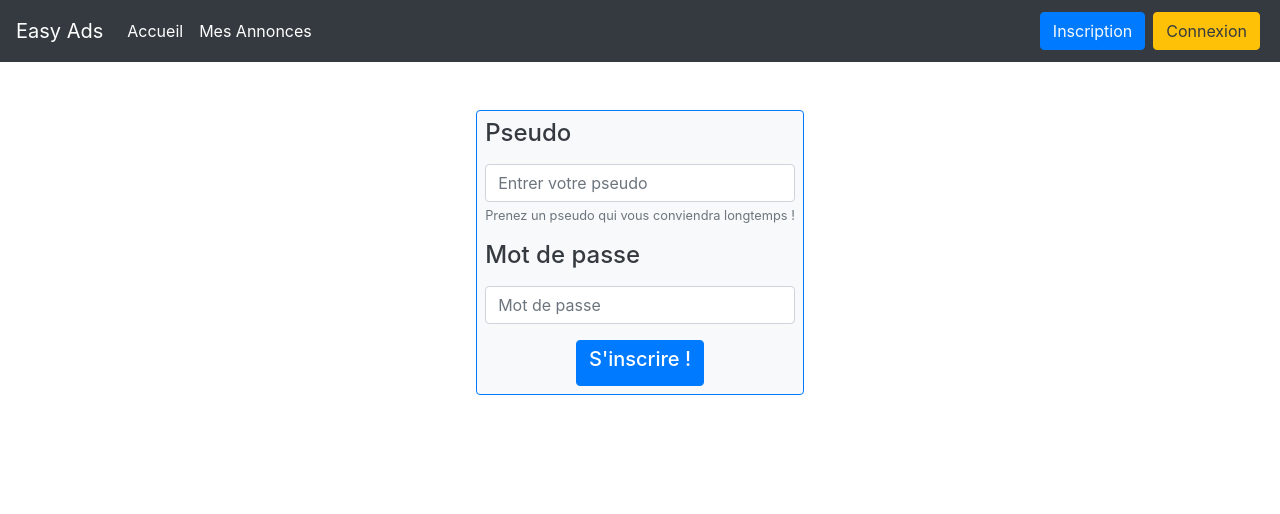
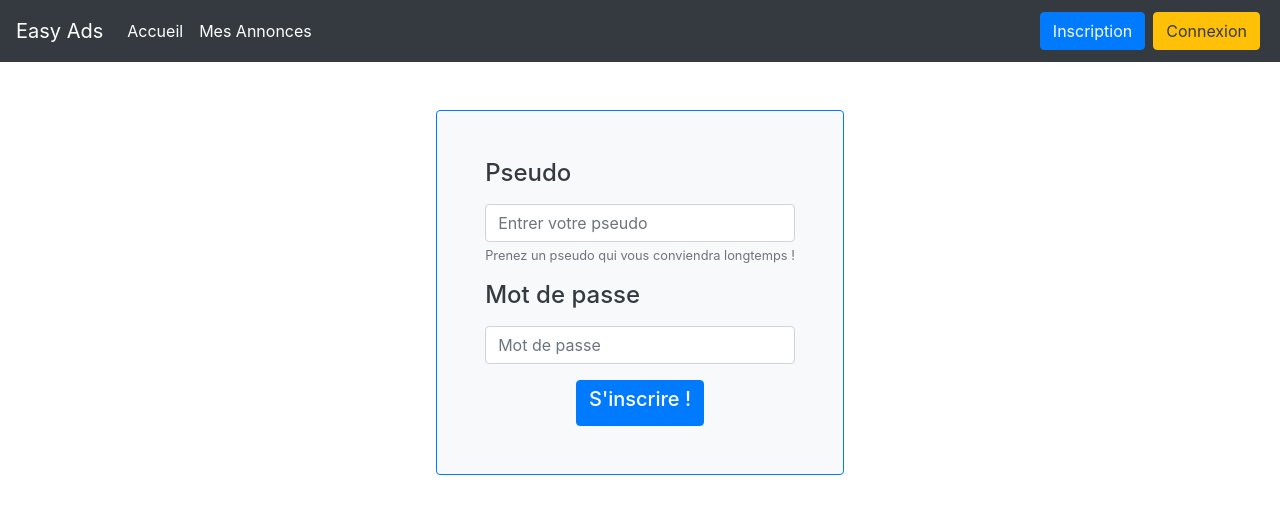
Before and after one commit to Splinntz/ProjetWeb, a Symfony app: template templates/inscription/subscribe.html.twig in a window 1280 px wide. Shown: the top 514 px of the page. Run offline with Twig, Linux system fonts and the light colour scheme; the template is opened without the code that fills it, so the values that code supplies are empty; some libraries are stand-ins or nearby versions.

Commit message:
Improvement of subscribePage's design - padding

```diff
--- a/src/Controller/InscriptionController.php
+++ b/src/Controller/InscriptionController.php
@@ -21,6 +21,6 @@ class InscriptionController extends AbstractController
     {
         //return new Response('OMG! My first Symfony page! :D');
 
-        return $this->render('inscription/inscription.html.twig');
+        return $this->render('inscription/subscribe.html.twig');
     }
 }
--- a/templates/base.html.twig
+++ b/templates/base.html.twig
@@ -2,6 +2,7 @@
 <html>
 <head>
     <meta charset="UTF-8">
+    <meta name="viewport" content="width=device-width, initial-scale=1, height=device-height">
     <title>{% block title %}EASYADS{% endblock %}</title>
     {% block stylesheets %}
         <link rel="stylesheet" href="https://stackpath.bootstrapcdn.com/bootstrap/4.2.1/css/bootstrap.min.css"
@@ -9,7 +10,7 @@
               crossorigin="anonymous">
     {% endblock %}
 </head>
-<body>
+<body class="h-100">
 {% block header %}
     <nav class="navbar navbar-expand-lg navbar-dark bg-dark">
         <a class="navbar-brand" href="index.php">Easy Ads</a>
--- a/templates/inscription/subscribe.html.twig
+++ b/templates/inscription/subscribe.html.twig
@@ -4,18 +4,20 @@
 
 {% block body %}
     <div class="row justify-content-sm-center my-5 ">
-        <div class="border border-primary p-2 rounded bg-light">
+        <div class="border border-primary p-2 rounded bg-light p-5">
             <form>
                 <div class="form-group text-dark">
                     <label for="exampleInputEmail1"><h4>Pseudo</h4></label>
                     <input type="text" class="form-control" id="exampleInputEmail1" aria-describedby="emailHelp"
                            placeholder="Entrer votre pseudo">
-                    <small id="emailHelp" class="form-text text-muted">Prenez un pseudo qui vous conviendra longtemps !
+                    <small id="emailHelp" class="form-text text-muted">Prenez un pseudo qui vous conviendra
+                        longtemps !
                     </small>
                 </div>
                 <div class="form-group text-dark">
                     <label for="exampleInputPassword1"><h4>Mot de passe</h4></label>
-                    <input type="password" class="form-control" id="exampleInputPassword1" placeholder="Mot de passe">
+                    <input type="password" class="form-control" id="exampleInputPassword1"
+                           placeholder="Mot de passe">
                 </div>
                 <div class="row justify-content-md-center  ">
                     <button type="submit" class="btn btn-primary mx-auto"><h5>S'inscrire !</h5></button>
```
